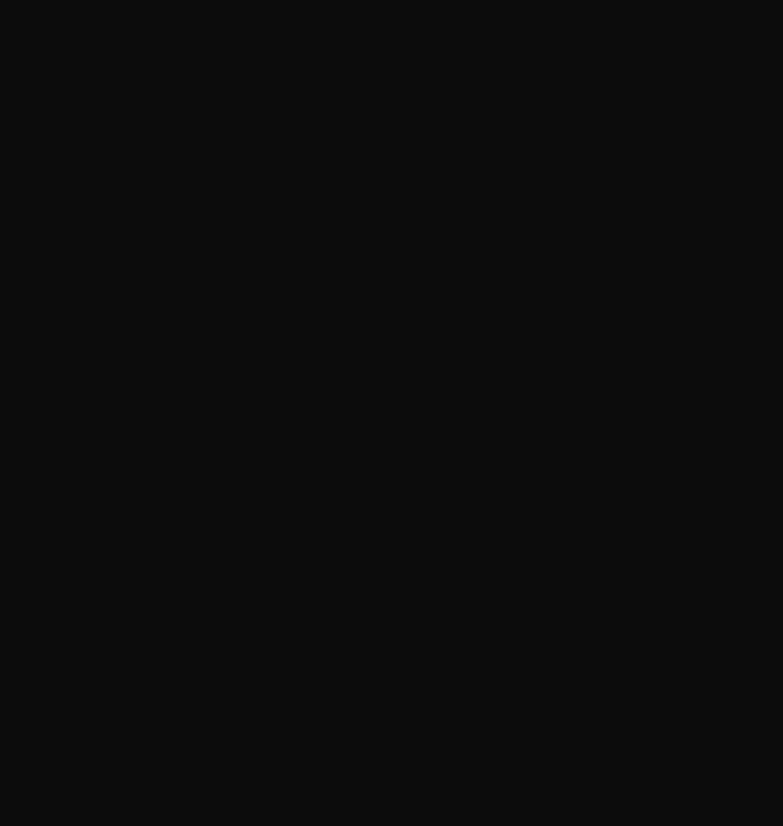
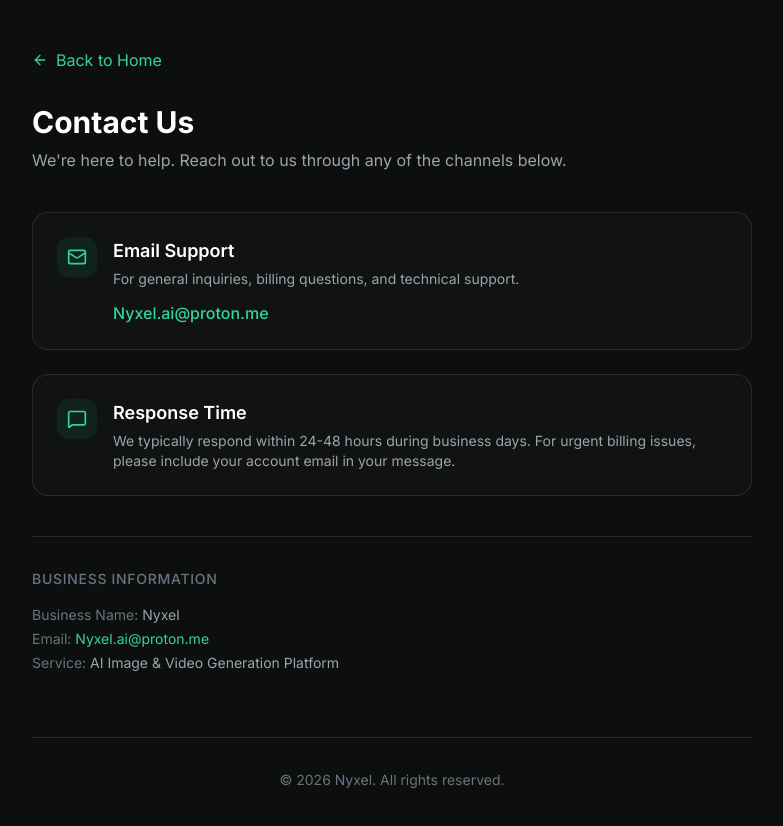
Before and after one commit to Thairm/Nyxel, a React (Vite) app in the folder app/: page /contact in a window 1280 px wide. Before the commit this address had no page. Shown: the top 826 px of the page, without its empty margins (248-1031 px from the left). Before the commit the page ends 800 px from the top, so only its background shows below. Built offline with nearby package versions, Linux system fonts and the light colour scheme.

Commit message:
Add-Contact-page

```diff
--- a/app/src/App.tsx
+++ b/app/src/App.tsx
@@ -5,6 +5,7 @@
 import TermsPage from './pages/TermsPage';
 import PrivacyPage from './pages/PrivacyPage';
 import CommercePage from './pages/CommercePage';
+import ContactPage from './pages/ContactPage';
 
 function App() {
   return (
@@ -17,6 +18,7 @@
         <Route path="/terms" element={<TermsPage />} />
         <Route path="/privacy" element={<PrivacyPage />} />
         <Route path="/commerce" element={<CommercePage />} />
+        <Route path="/contact" element={<ContactPage />} />
       </Routes>
     </BrowserRouter>
   );
--- /dev/null
+++ b/app/src/pages/ContactPage.tsx
@@ -0,0 +1,67 @@
+import { Link } from 'react-router-dom';
+import { ArrowLeft, Mail, MessageSquare } from 'lucide-react';
+
+export default function ContactPage() {
+    return (
+        <div className="min-h-screen bg-[#0D0F0E] text-gray-300">
+            <div className="max-w-3xl mx-auto px-6 py-12">
+                <Link to="/" className="inline-flex items-center gap-2 text-emerald-400 hover:text-emerald-300 mb-8 transition-colors">
+                    <ArrowLeft size={16} />
+                    Back to Home
+                </Link>
+
+                <h1 className="text-3xl font-bold text-white mb-2">Contact Us</h1>
+                <p className="text-gray-400 mb-10">We're here to help. Reach out to us through any of the channels below.</p>
+
+                <div className="space-y-6">
+                    {/* Email */}
+                    <div className="border border-white/10 rounded-xl p-6 bg-white/[0.02] hover:bg-white/[0.04] transition-colors">
+                        <div className="flex items-start gap-4">
+                            <div className="w-10 h-10 rounded-lg bg-emerald-500/10 flex items-center justify-center flex-shrink-0">
+                                <Mail size={20} className="text-emerald-400" />
+                            </div>
+                            <div>
+                                <h2 className="text-lg font-semibold text-white mb-1">Email Support</h2>
+                                <p className="text-gray-400 text-sm mb-3">For general inquiries, billing questions, and technical support.</p>
+                                <a
+                                    href="mailto:Nyxel.ai@proton.me"
+                                    className="inline-flex items-center gap-2 text-emerald-400 hover:text-emerald-300 transition-colors font-medium"
+                                >
+                                    Nyxel.ai@proton.me
+                                </a>
+                            </div>
+                        </div>
+                    </div>
+
+                    {/* Response Time */}
+                    <div className="border border-white/10 rounded-xl p-6 bg-white/[0.02] hover:bg-white/[0.04] transition-colors">
+                        <div className="flex items-start gap-4">
+                            <div className="w-10 h-10 rounded-lg bg-emerald-500/10 flex items-center justify-center flex-shrink-0">
+                                <MessageSquare size={20} className="text-emerald-400" />
+                            </div>
+                            <div>
+                                <h2 className="text-lg font-semibold text-white mb-1">Response Time</h2>
+                                <p className="text-gray-400 text-sm">We typically respond within 24-48 hours during business days. For urgent billing issues, please include your account email in your message.</p>
+                            </div>
+                        </div>
+                    </div>
+                </div>
+
+                {/* Business Info */}
+                <div className="mt-10 pt-8 border-t border-white/10">
+                    <h3 className="text-sm font-medium text-gray-500 uppercase tracking-wider mb-4">Business Information</h3>
+                    <div className="text-sm text-gray-400 space-y-1">
+                        <p><span className="text-gray-500">Business Name:</span> Nyxel</p>
+                        <p><span className="text-gray-500">Email:</span> <a href="mailto:Nyxel.ai@proton.me" className="text-emerald-400 hover:text-emerald-300 transition-colors">Nyxel.ai@proton.me</a></p>
+                        <p><span className="text-gray-500">Service:</span> AI Image & Video Generation Platform</p>
+                    </div>
+                </div>
+
+                {/* Footer */}
+                <footer className="mt-16 pt-8 border-t border-white/10 text-center text-gray-500 text-sm">
+                    <p>© 2026 Nyxel. All rights reserved.</p>
+                </footer>
+            </div>
+        </div>
+    );
+}
--- a/app/src/pages/HomePage.tsx
+++ b/app/src/pages/HomePage.tsx
@@ -141,7 +141,7 @@
                                     <a href="/terms" className="hover:text-emerald-400 transition-colors">Terms</a>
                                     <a href="/privacy" className="hover:text-emerald-400 transition-colors">Privacy</a>
                                     <a href="/commerce" className="hover:text-emerald-400 transition-colors">Commerce Disclosure</a>
-                                    <a href="mailto:Nyxel.ai@proton.me" className="hover:text-emerald-400 transition-colors">Contact</a>
+                                    <a href="/contact" className="hover:text-emerald-400 transition-colors">Contact</a>
                                 </div>
                             </div>
                             <div className="flex items-center justify-between text-gray-600 text-xs">
```
Also changed, not shown: app/dist/index.html.
